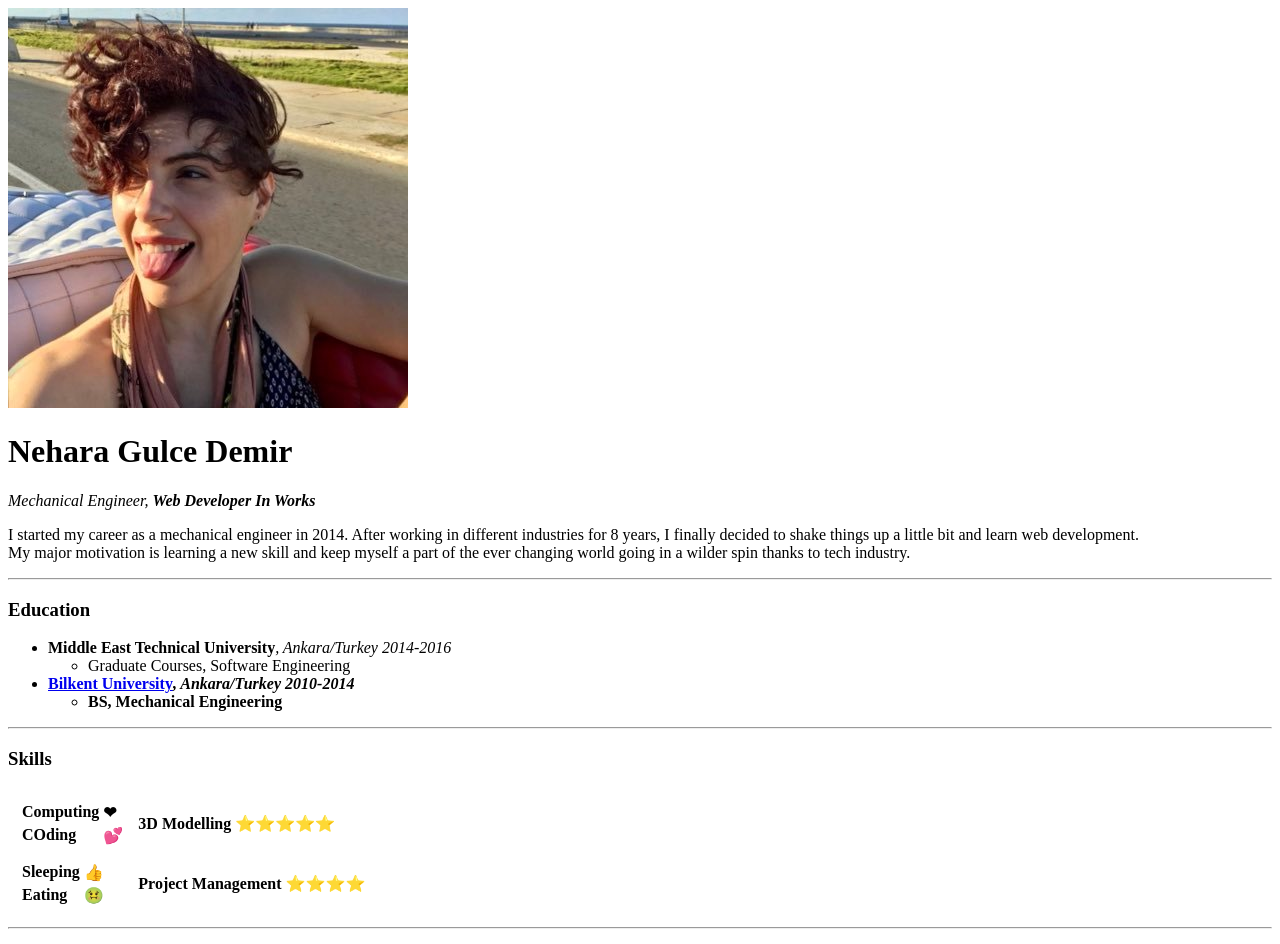
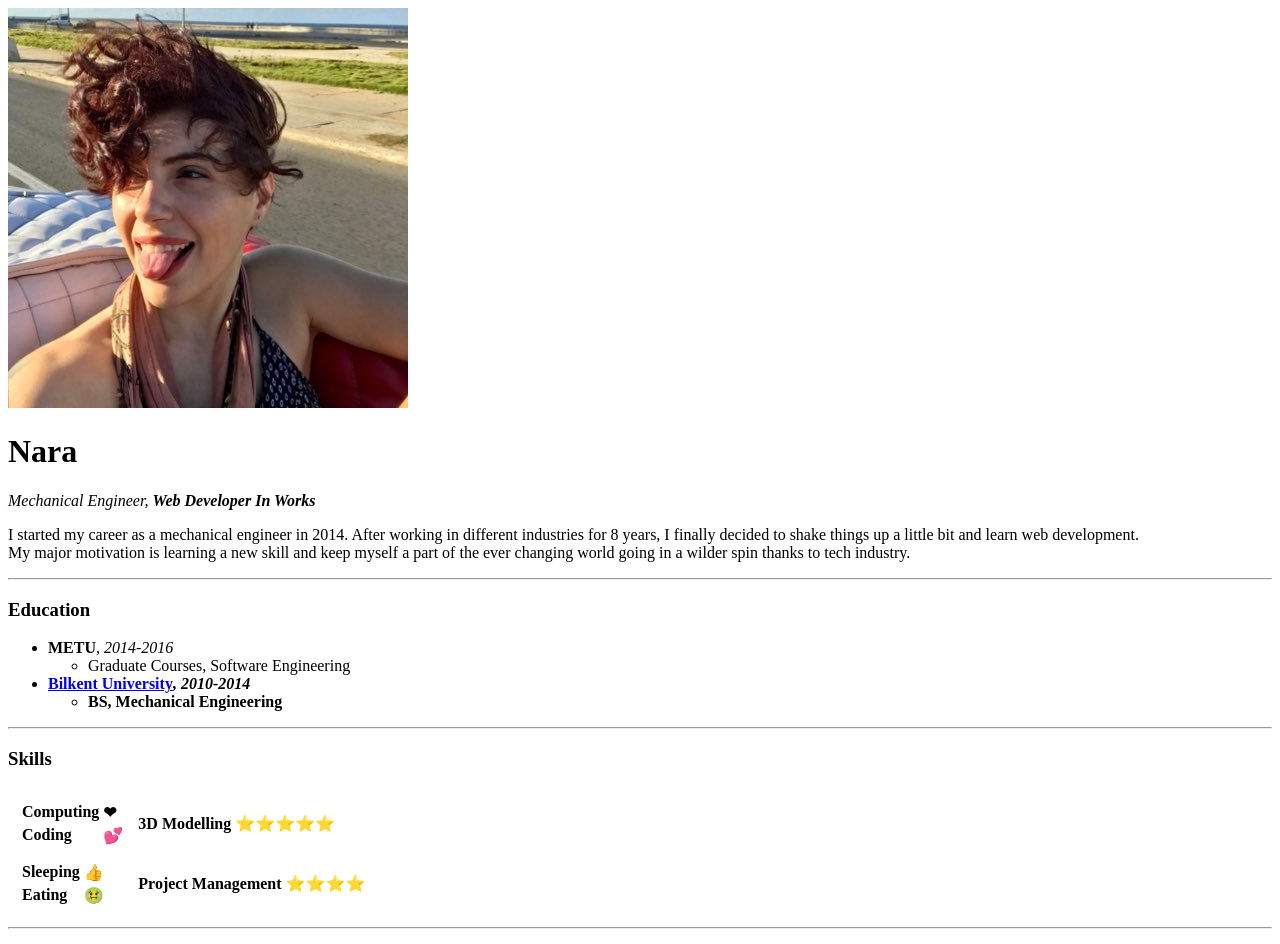
Before and after one commit to NaraGD/cv, a plain HTML site: page index.html in a window 1280 px wide. Shown: the top 944 px of the page. Drawn offline with Linux system fonts and the light colour scheme.

Commit message:
Change names and stuff

```diff
--- a/index.html
+++ b/index.html
@@ -3,12 +3,12 @@
 
 <head>
   <meta charset="utf-8">
-  <title>Nehara's Personal Page</title>
+  <title>Nara's Personal Page</title>
 </head>
 
 <body>
   <img src="pp.jpg" alt="Nehara Profile Picture"></img>
-  <h1>Nehara Gulce Demir</h1>
+  <h1>Nara</h1>
   <p>
     <em>Mechanical Engineer, <strong>Web Developer In Works</strong></em>
   </p>
@@ -18,12 +18,12 @@
   <hr>
   <h3>Education</h3>
   <ul>
-    <li><strong>Middle East Technical University</strong><em>, Ankara/Turkey 2014-2016</em>
+    <li><strong>METU</strong><em>, 2014-2016</em>
       <ul>
         <li>Graduate Courses, Software Engineering</li>
       </ul>
     </li>
-    <li><strong><a href="https://w3.bilkent.edu.tr/bilkent/"><strong>Bilkent University</strong></a><em>, Ankara/Turkey 2010-2014</em>
+    <li><strong><a href="https://w3.bilkent.edu.tr/bilkent/"><strong>Bilkent University</strong></a><em>, 2010-2014</em>
         <ul>
           <li>BS, Mechanical Engineering</li>
         </ul>
@@ -48,7 +48,7 @@
             <td>Computing</td><td>❤</td>
           </tr>
           <tr>
-            <td>COding</td><td>💕</td>
+            <td>Coding</td><td>💕</td>
           </tr>
         </table>
       </td>
```
